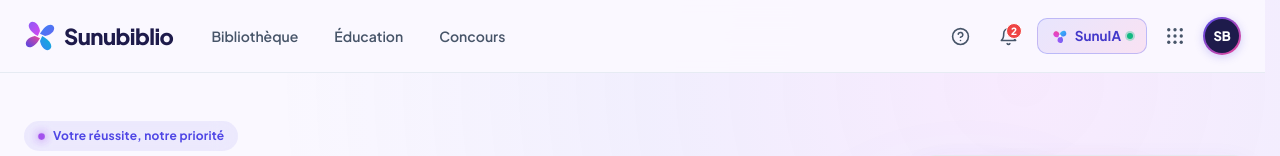
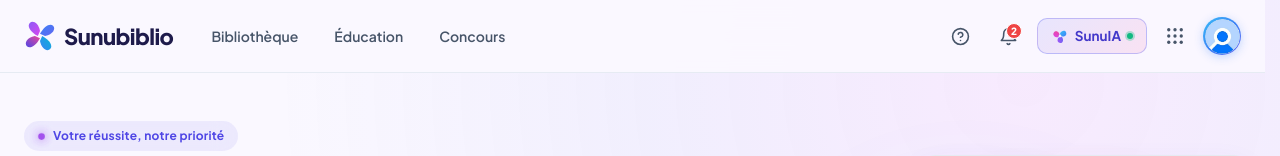
Before and after one commit to sunubiblio-netizen/Sunubiblio, a Next.js app: page / in a window 1280 px wide. Shown: the top 156 px of the page. Built offline with nearby package versions, Linux system fonts and the light colour scheme.

Commit message:
feat(user-menu): replace initials SB badge with the new stylized blue profile avatar logo

```diff
--- a/src/components/layout/UserMenu.tsx
+++ b/src/components/layout/UserMenu.tsx
@@ -54,7 +54,7 @@ export const UserMenu: React.FC<UserMenuProps> = ({ onOpenAuth }) => {
 
   return (
     <div className="user-menu-wrapper" ref={menuRef}>
-      {/* Bouton Avatar avec anneau dégradé Sunubiblio */}
+      {/* Bouton Avatar avec nouveau logo profil */}
       <button
         type="button"
         className={`user-avatar-trigger-btn ${isOpen ? 'is-active' : ''}`}
@@ -65,7 +65,11 @@ export const UserMenu: React.FC<UserMenuProps> = ({ onOpenAuth }) => {
         title="Mon Espace & Profil"
       >
         <div className="avatar-ring">
-          <span className="avatar-initials">SB</span>
+          <img
+            src="/images/user-profile-logo.png"
+            alt="Mon Profil"
+            className="avatar-logo-img"
+          />
         </div>
       </button>
 
@@ -85,7 +89,11 @@ export const UserMenu: React.FC<UserMenuProps> = ({ onOpenAuth }) => {
             {/* 1. Carte En-tête Profil */}
           <div className="user-card-header">
             <div className="user-header-avatar">
-              <span>SB</span>
+              <img
+                src="/images/user-profile-logo.png"
+                alt="Mon Profil"
+                className="user-header-avatar-img"
+              />
             </div>
             <div className="user-header-info">
               <h3 className="user-display-name">Mon Espace Sunubiblio</h3>
```
Also changed, not shown: public/images/user-profile-logo.png (added), src/app/globals.css.
